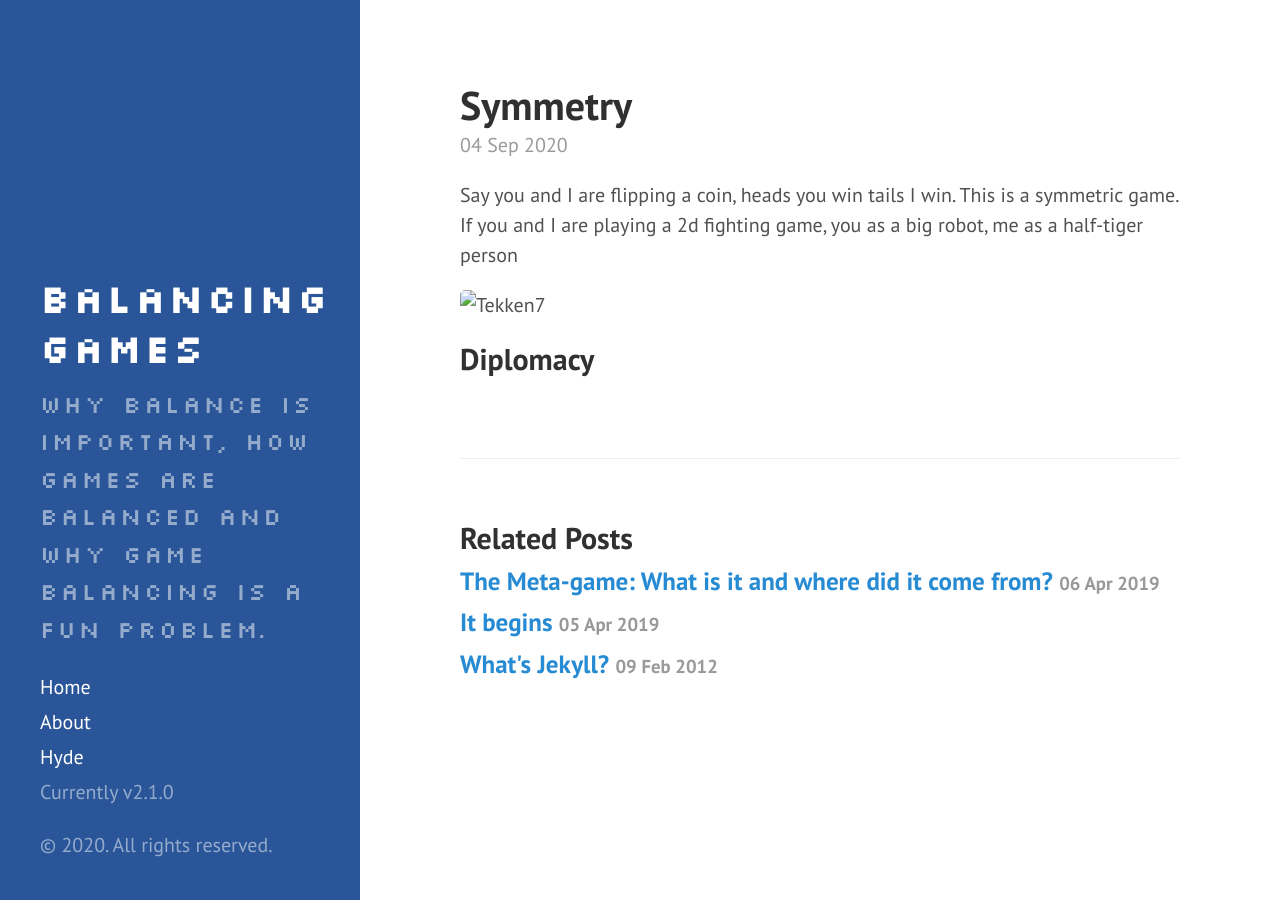
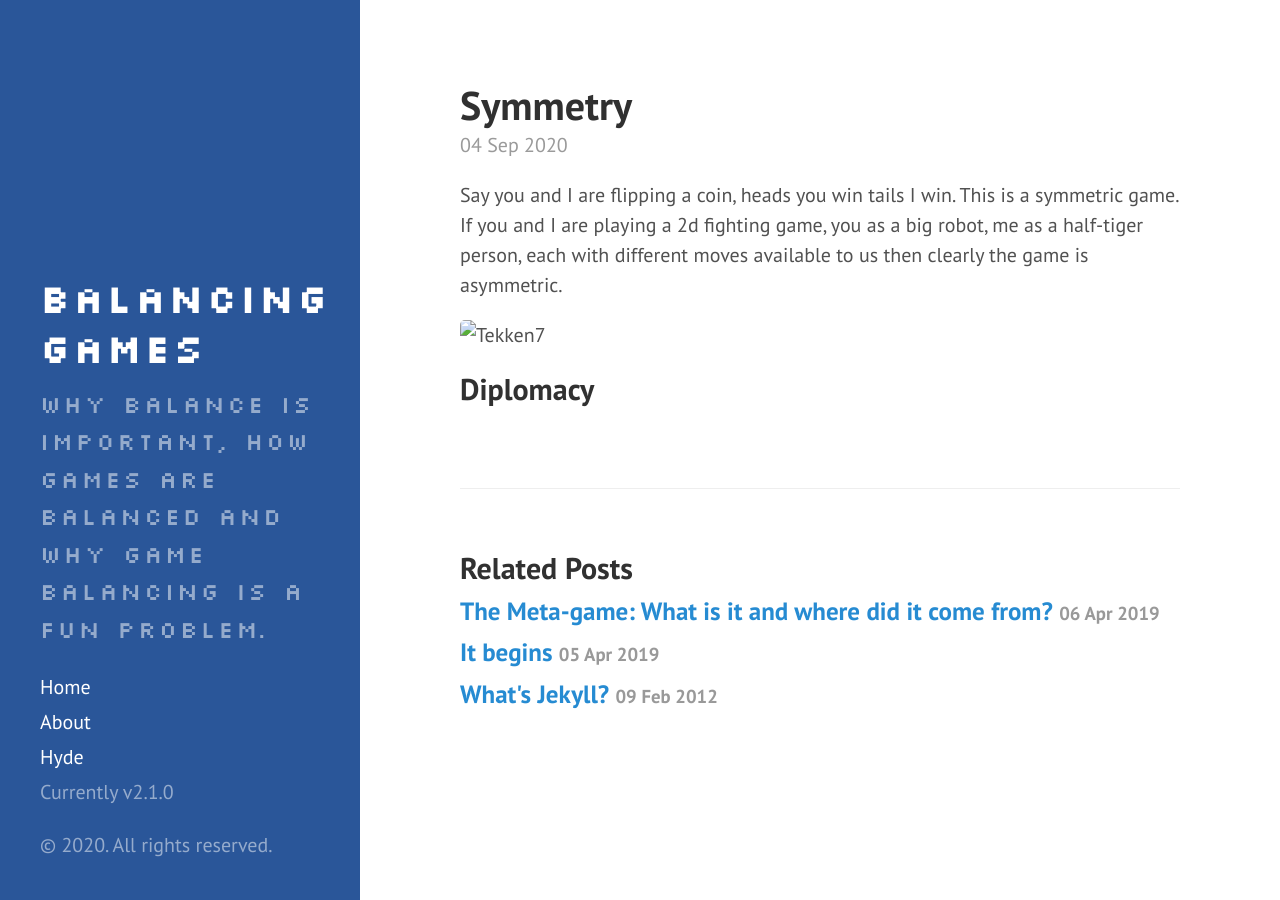
Before and after one commit to WJLKavanagh/balancing_blog, a Jekyll site: the page built from _posts/2020-09-04-symmetry.md, in a window 1280 px wide. Built offline with Jekyll 4.4.1, drawn with Linux system fonts in a browser that asks for light colours.

Commit message:
first update of the year

```diff
--- a/_posts/2020-09-04-symmetry.md
+++ b/_posts/2020-09-04-symmetry.md
@@ -4,7 +4,7 @@ title: 'Symmetry'
 hidden: false
 ---
 
-Say you and I are flipping a coin, heads you win tails I win. This is a symmetric game. If you and I are playing a 2d fighting game, you as a big robot, me as a half-tiger person
+Say you and I are flipping a coin, heads you win tails I win. This is a symmetric game. If you and I are playing a 2d fighting game, you as a big robot, me as a half-tiger person, each with different moves available to us then clearly the game is asymmetric.
 
 ![Tekken7](../public/images/symmetry/tekken_jack_king.jpg){:class="img-responsive"}
 
```
Also changed, not shown: _posts/2019-04-06-metagames-what-and-where.md (+1 -1 lines).
